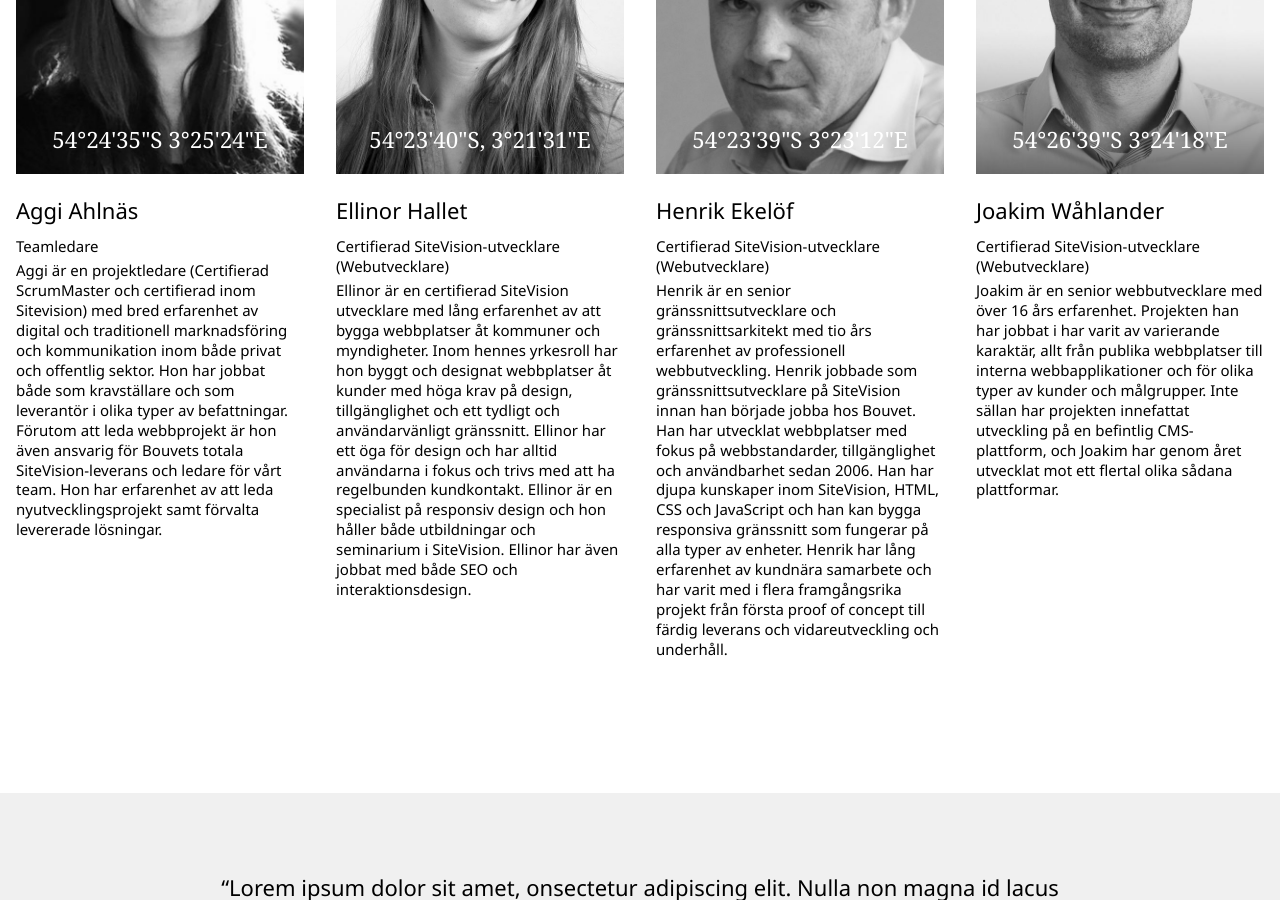
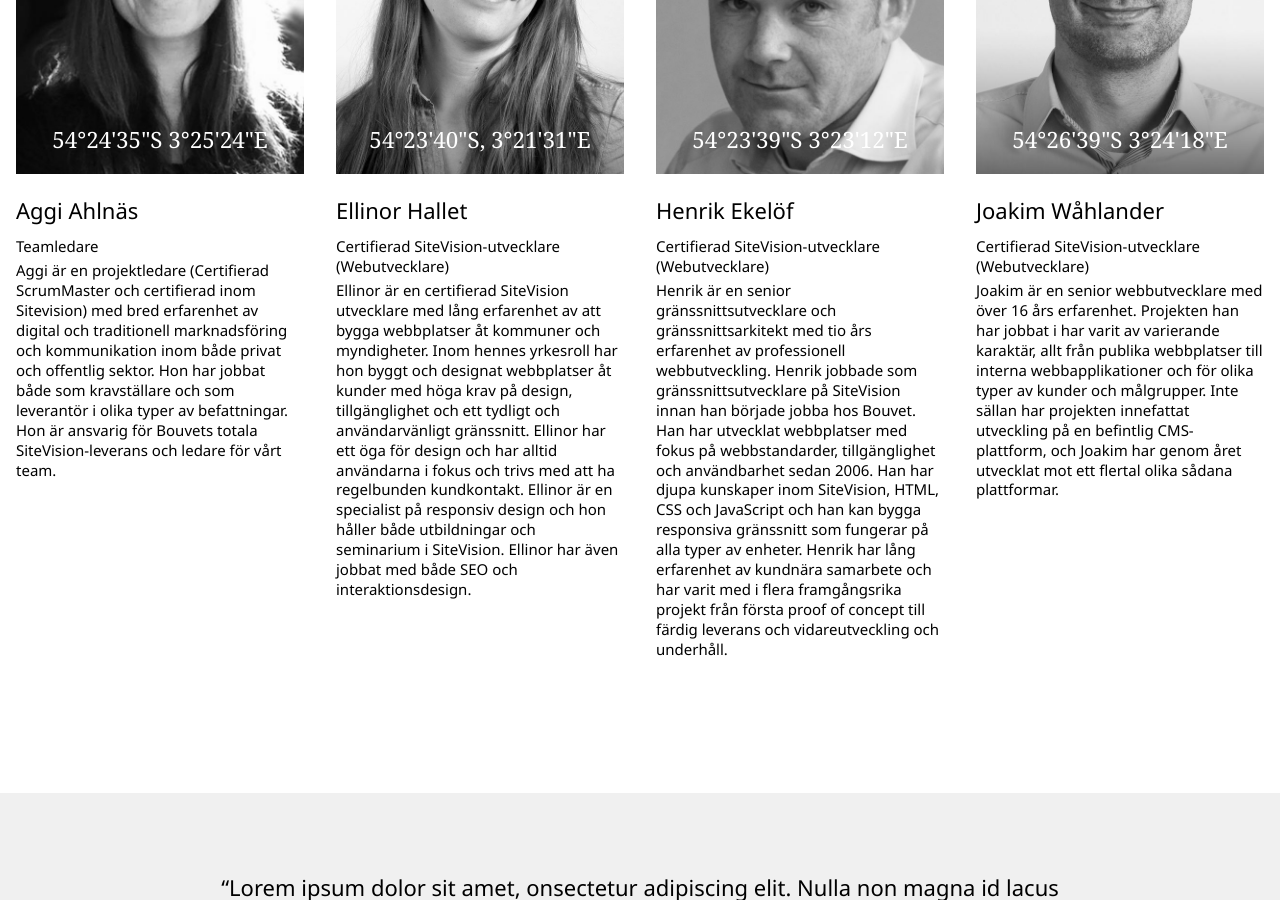
Before and after one commit to BouvetStockholmAB/sv, a Jekyll site: the page built from index.md, in a window 1280 px wide and 900 px high, scrolled down 3088 px. Built offline with Jekyll 4.4.1, drawn with Linux system fonts in a browser that asks for light colours; some web fonts are replaced.

Commit message:
Ändrat Aggies specialitet text

```diff
--- a/_data/the-team.json
+++ b/_data/the-team.json
@@ -3,7 +3,7 @@
         "aggi": {
             "name": "Aggi Ahlnäs",
             "title": "Teamledare",
-            "about": "Aggi är en projektledare (Certifierad ScrumMaster och certifierad inom Sitevision) med bred erfarenhet av digital och traditionell marknadsföring och kommunikation inom både privat och offentlig sektor. Hon har jobbat både som kravställare och som leverantör i olika typer av befattningar. Förutom att leda webbprojekt är hon även ansvarig för Bouvets totala SiteVision-leverans och ledare för vårt team. Hon har erfarenhet av att leda nyutvecklingsprojekt samt förvalta levererade lösningar.",
+            "about": "Aggi är en projektledare (Certifierad ScrumMaster och certifierad inom Sitevision) med bred erfarenhet av digital och traditionell marknadsföring och kommunikation inom både privat och offentlig sektor. Hon har jobbat både som kravställare och som leverantör i olika typer av befattningar. Hon är  ansvarig för Bouvets totala SiteVision-leverans och ledare för vårt team.",
             "email": "aggi.ahlnas@bouvet.se",
             "tel": "+46 709 123 456",
             "img": "aggi",
```
